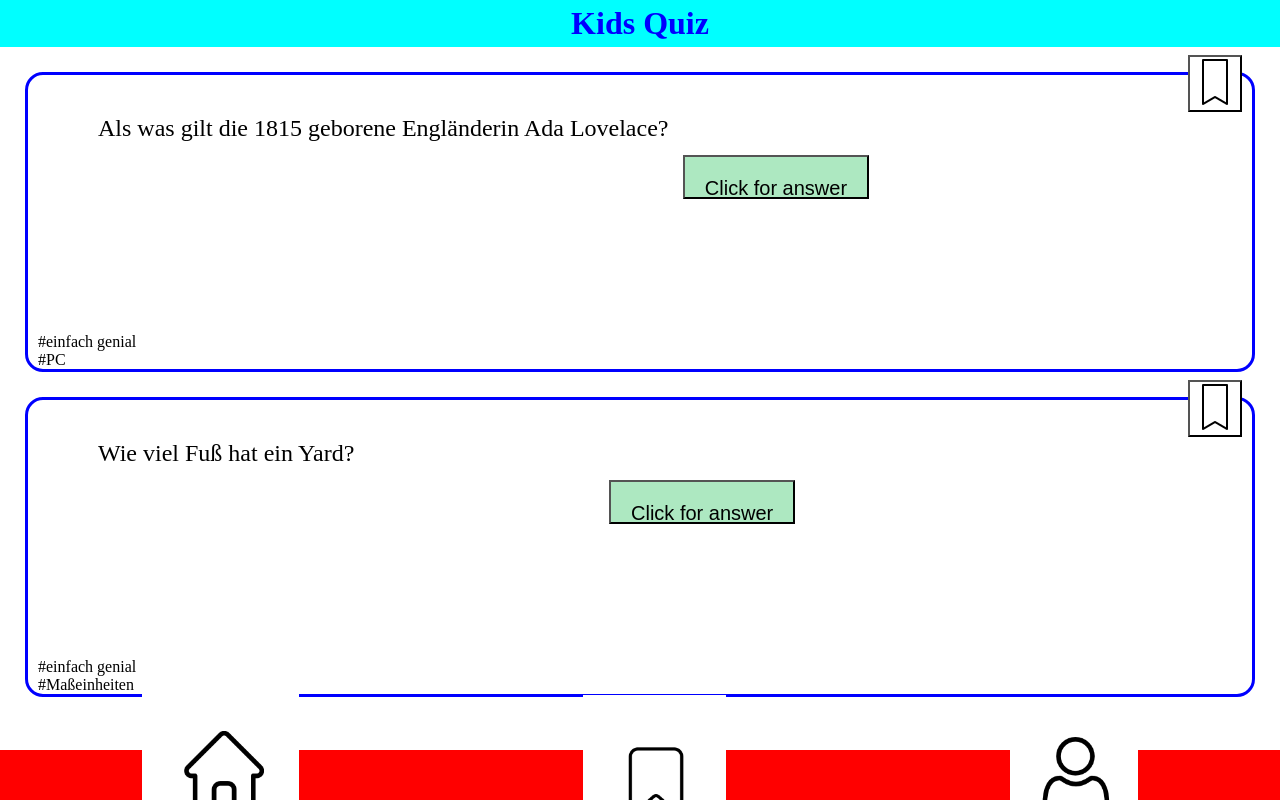
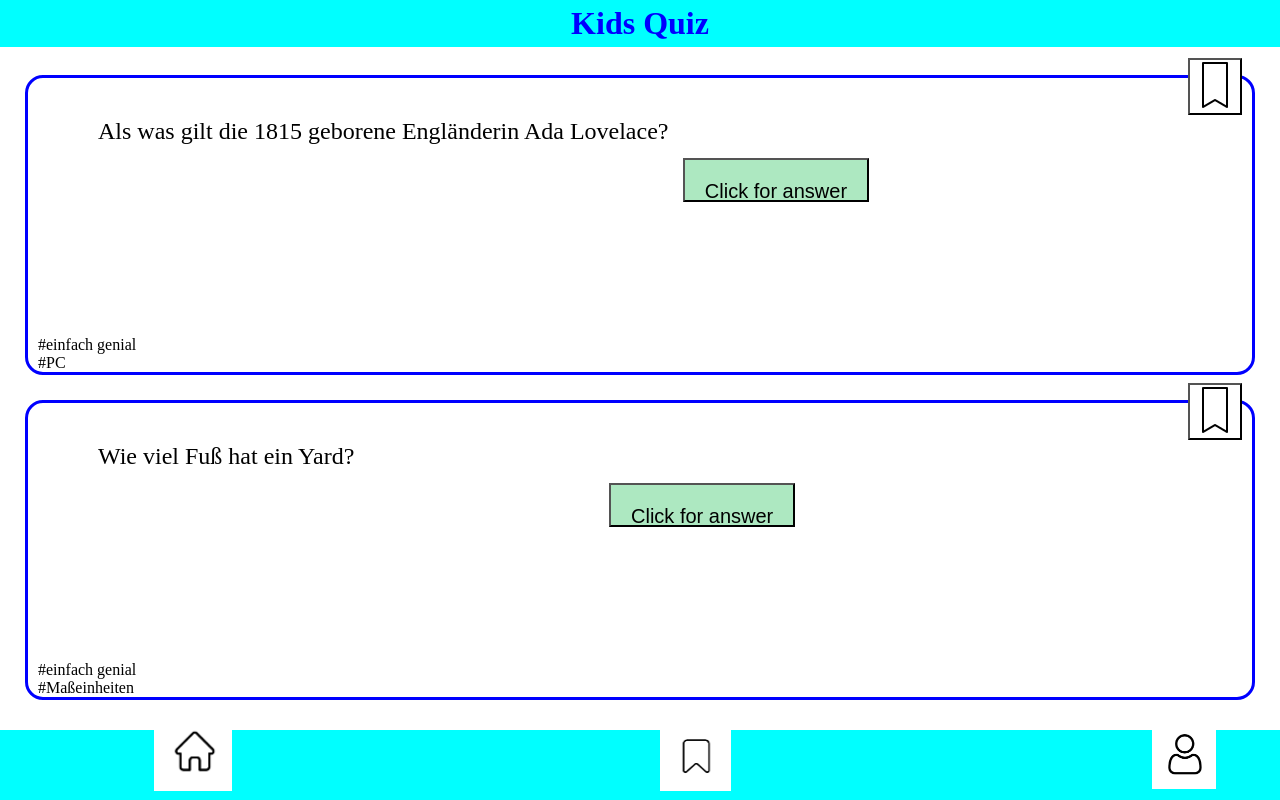
Before and after one commit to Claudia-Siganur/quiz-app, a plain HTML site: page index.html in a window 1280 px wide. Drawn offline with Linux system fonts and the light colour scheme.

Commit message:
add more style and html.index

```diff
--- a/index.html
+++ b/index.html
@@ -7,7 +7,9 @@
     <link rel="stylesheet" href="styles.css" />
   </head>
   <body>
-    <h1>Kids Quiz</h1>
+    <header>
+      <h1>Kids Quiz</h1>
+    </header>
     <main>
       <section class="card">
         <button class="bookmark">
@@ -41,13 +43,17 @@
       <nav>
         <ul class="footernavi">
           <li>
-            <a class="active" href="index.html"><img src="home.png" /></a>
+            <a href="index.html"><img src="home.png" class="kleines_Bild" /></a>
           </li>
           <li>
-            <a href="bookmark.html"><img src="bookmark1.png" /></a>
+            <a href="bookmark.html"
+              ><img src="bookmark1.png" class="kleines_Bild"
+            /></a>
           </li>
           <li>
-            <a href="profile.html"><img src="profile.png" /></a>
+            <a href="profile.html"
+              ><img src="profile.png" class="kleines_Bild"
+            /></a>
           </li>
         </ul>
       </nav>
--- a/styles.css
+++ b/styles.css
@@ -1,14 +1,20 @@
-* {
+*,
+*::before,
+*::after {
   box-sizing: border-box;
   margin: 0;
   padding: 0;
 }
 
 h1 {
+  position: fixed;
+  width: 100%;
+  top: 0;
   color: blue;
   background-color: aqua;
   text-align: center;
   padding: 5px;
+  z-index: 1;
 }
 
 section {
@@ -30,6 +36,8 @@
 }
 .card {
   position: relative;
+  top: 50px;
+  bottom: 50px;
   display: flex;
   flex-direction: row;
 }
@@ -57,19 +65,21 @@
   position: fixed;
   bottom: 0px;
   left: 0;
-  background-color: red;
+  background-color: aqua;
   width: 100%;
   z-index: 0;
+  height: 70px;
 }
 
 .footernavi {
   display: flex;
   flex-direction: row;
-  justify-content: space-around;
+  justify-content: space-between;
   align-items: center;
   height: 50px;
   font-size: x-large;
   list-style: none;
+  padding-left: 12%;
 }
 
 .categories {
@@ -81,6 +91,7 @@
   width: 100%;
 }
 
-.active {
-  color: lightblue;
+.kleines_Bild {
+  height: 50%;
+  width: 50%;
 }
```
Also changed, not shown: bookmark.html (+10 -6 lines).
